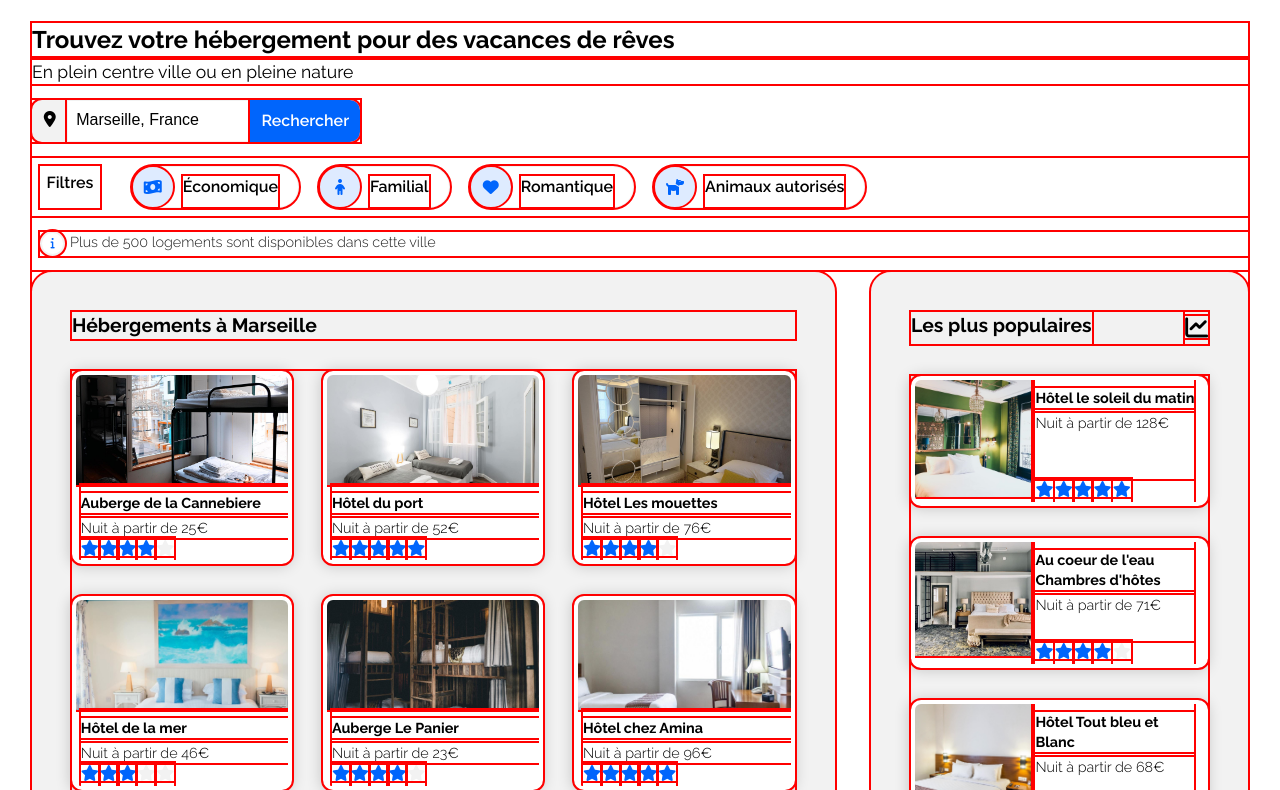
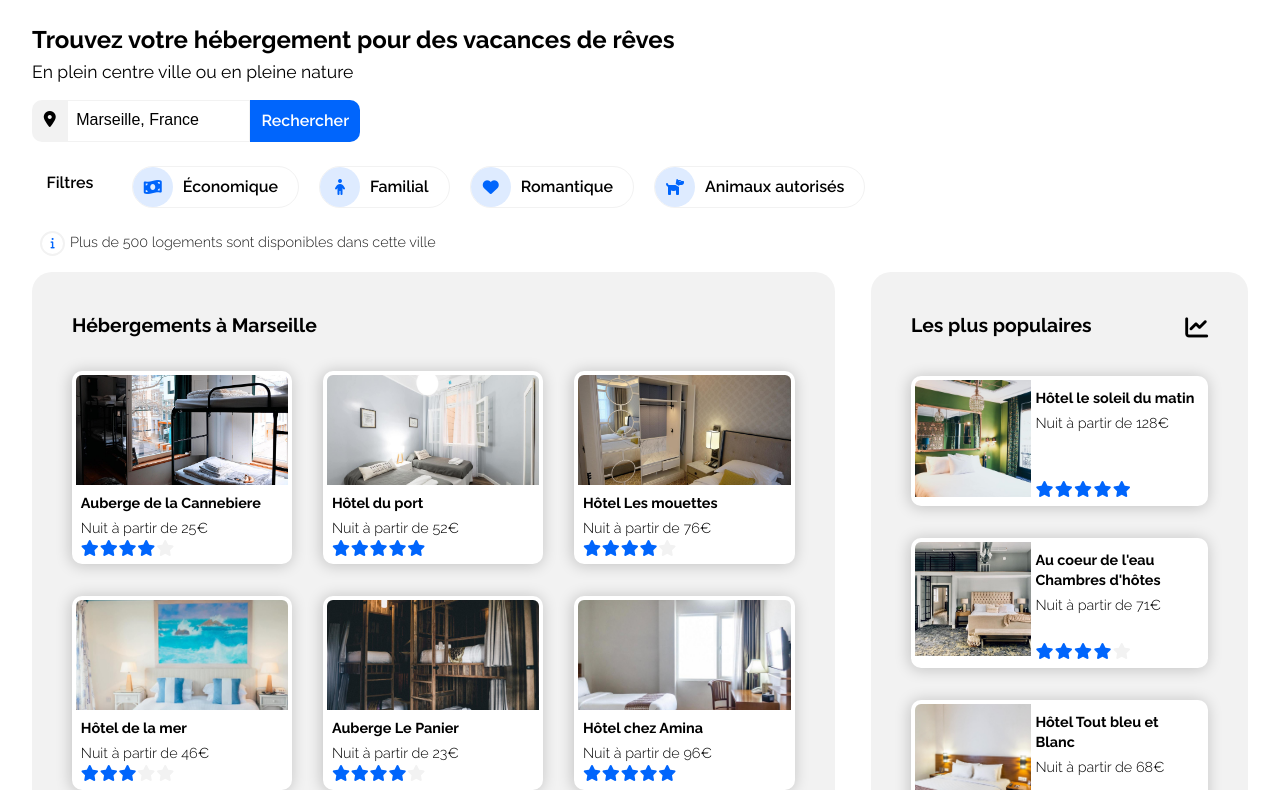
Before and after one commit to Lucasmomille/Reservia_ShowcaseSite, a website: page index.html in a window 1280 px wide. Shown: the part 104-894 px from the top of the page. Drawn offline with nearby package versions, Linux system fonts and the light colour scheme; files that its build step writes are made by us from their sources.

Commit message:
Test2push

```diff
--- a/scss/base/_base.scss
+++ b/scss/base/_base.scss
@@ -4,7 +4,6 @@
     padding: 0;
     list-style-type: none;
     text-decoration: none;
-    outline: 2px red solid;
 }
 
 body {
```
